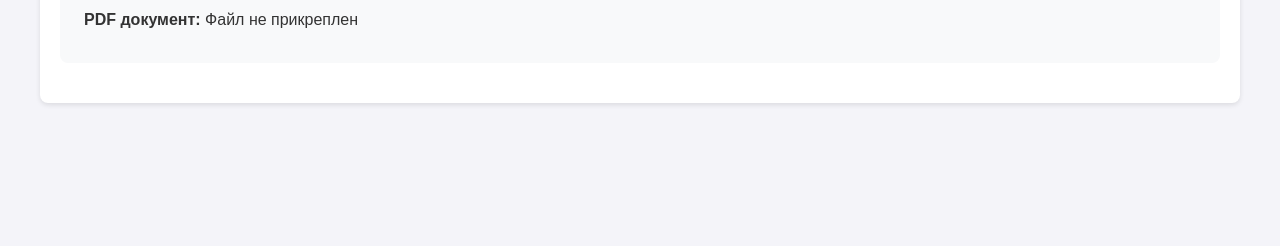
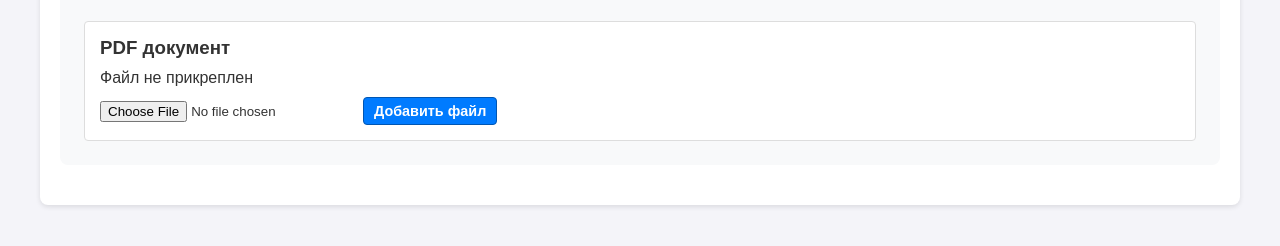
Before and after one commit to kentafar1k/okna, a Django app: template orders/templates/orders/order_detail.html in a window 1280 px wide. Shown: the part 438-684 px from the top of the page. Run offline with Django 5.2, Linux system fonts and the light colour scheme; the template is opened without the code that fills it, so the values that code supplies are empty; parts of the project's set-up code (start-up, migrations or seed data) failed here and were passed over.

Commit message:
pdf исправно работает

```diff
--- a/orders/templates/orders/create_order.html
+++ b/orders/templates/orders/create_order.html
@@ -20,6 +20,9 @@
                 <div class="form-group">
                     <label for="{{ field.id_for_label }}">{{ field.label }}</label>
                     {{ field }}
+                    {% if field.help_text %}
+                    <small class="form-text text-muted">{{ field.help_text }}</small>
+                    {% endif %}
                     {% if field.errors %}
                     <div class="error-message">
                         {{ field.errors }}
--- a/orders/templates/orders/order_detail.html
+++ b/orders/templates/orders/order_detail.html
@@ -45,19 +45,44 @@
                 </div>
                 <p><strong>Задолженность:</strong> {{ order.get_debt }} ₽</p>
                 <p><strong>Тип оплаты:</strong> {{ order.get_payment_type_display }}</p>
-                <p>
-                    <strong>PDF документ:</strong>
+                <div class="pdf-section">
+                    <h3>PDF документ</h3>
                     {% if order.pdf_file %}
-                        <a href="{{ order.pdf_file.url }}"
-                           class="pdf-link"
-                           target="_blank"
-                           title="Открыть PDF">
-                            <i class="fas fa-file-pdf"></i> Открыть PDF
-                        </a>
+                        <div class="current-pdf">
+                            <a href="{{ order.pdf_file.url }}"
+                               class="pdf-link"
+                               target="_blank"
+                               title="Открыть PDF">
+                                <i class="fas fa-file-pdf"></i> Текущий PDF файл
+                            </a>
+                        </div>
                     {% else %}
-                        <span class="text-muted">Файл не прикреплен</span>
+                        <p class="text-muted">Файл не прикреплен</p>
                     {% endif %}
-                </p>
+
+                    <form method="post" action="{% url 'orders:update_pdf' order.id %}" enctype="multipart/form-data" class="pdf-form">
+                        {% csrf_token %}
+                        <div class="pdf-upload">
+                            <input type="file"
+                                   name="pdf_file"
+                                   accept="application/pdf"
+                                   class="form-control"
+                                   style="display: inline-block; width: auto;">
+                            <button type="submit" class="btn btn-primary btn-sm">
+                                {% if order.pdf_file %}Заменить файл{% else %}Добавить файл{% endif %}
+                            </button>
+                            {% if order.pdf_file %}
+                            <button type="submit"
+                                    name="remove_pdf"
+                                    value="1"
+                                    class="btn btn-danger btn-sm"
+                                    onclick="return confirm('Вы уверены, что хотите удалить PDF файл?')">
+                                Удалить файл
+                            </button>
+                            {% endif %}
+                        </div>
+                    </form>
+                </div>
             </div>
 
         </div>
@@ -184,5 +209,33 @@
             text-decoration: none;
             color: #c82333;
         }
+
+        .pdf-section {
+            margin-top: 20px;
+            padding: 15px;
+            background: #fff;
+            border: 1px solid #ddd;
+            border-radius: 4px;
+        }
+
+        .current-pdf {
+            margin-bottom: 15px;
+        }
+
+        .pdf-upload {
+            display: flex;
+            gap: 10px;
+            align-items: center;
+            margin-top: 10px;
+        }
+
+        .btn-danger {
+            background-color: #dc3545;
+            color: white;
+        }
+
+        .btn-danger:hover {
+            background-color: #c82333;
+        }
     </style>
 {% endblock %}
--- a/orders/urls.py
+++ b/orders/urls.py
@@ -19,4 +19,5 @@ urlpatterns = [
     path('profile/', views.client_profile, name='client_profile'),
     path('<int:order_id>/delete/', views.delete_order, name='delete_order'),
     path('clients/delete/<int:client_id>/', views.delete_client, name='delete_client'),
+    path('order/<int:order_id>/update-pdf/', views.update_pdf, name='update_pdf'),
 ]
```
Also changed, not shown: orders/views.py (+34 -14 lines), 3 other files.
